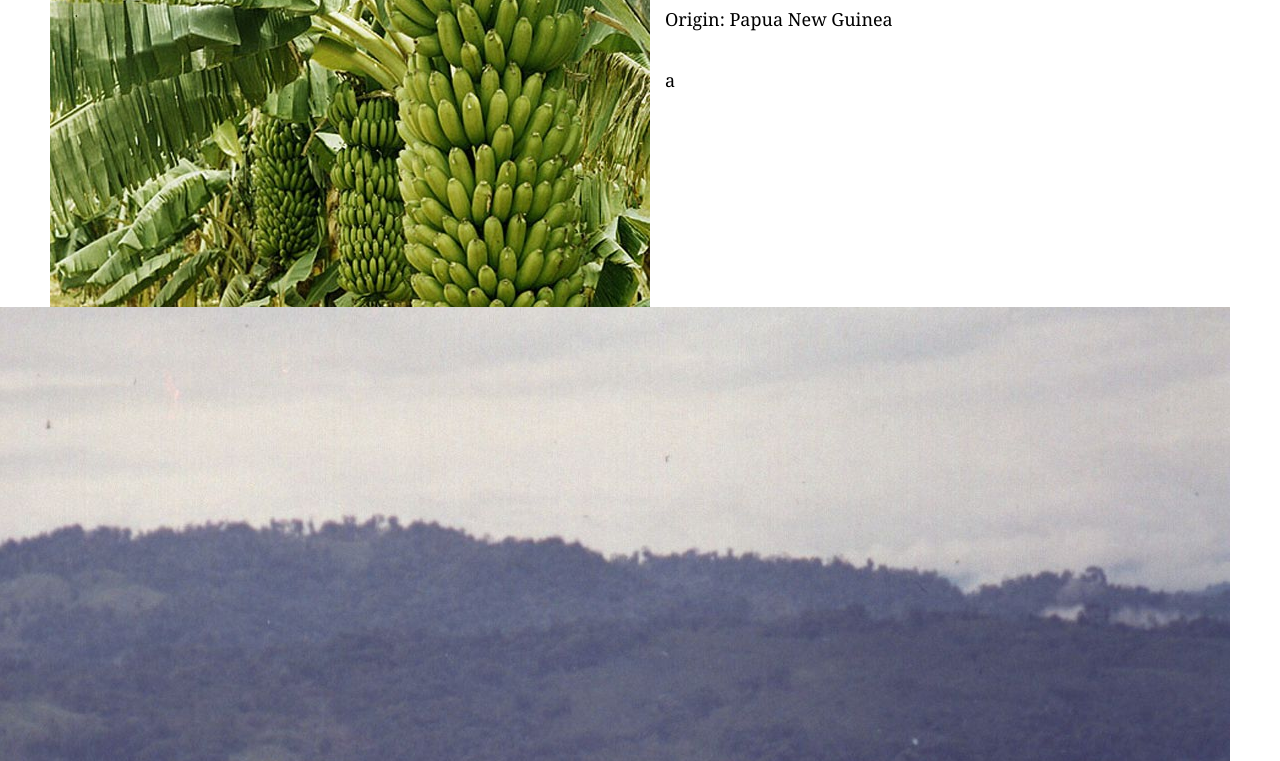
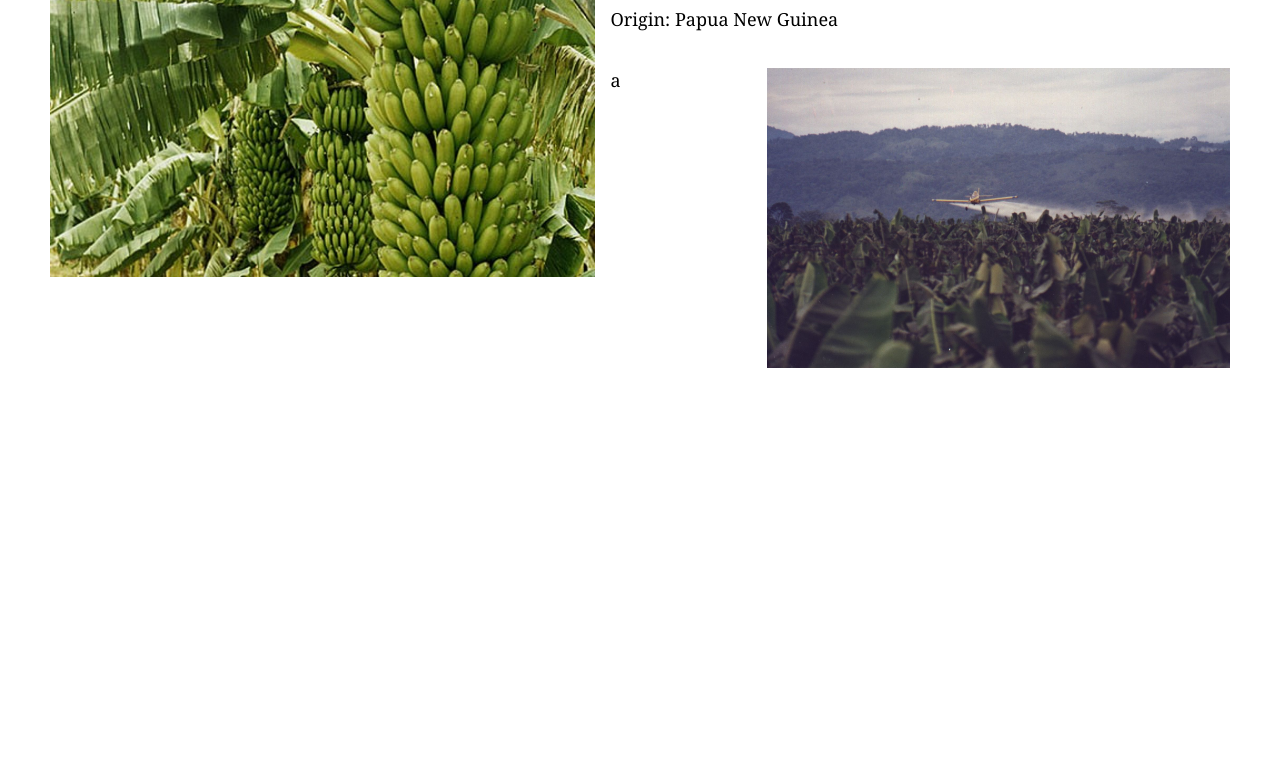
Before and after one commit to sagarwal-atg/banana, a website: page production.html in a window 1280 px wide. Shown: the part 151-912 px from the top of the page. After the commit the page ends 800 px from the top, so only its background shows below. Drawn offline with nearby package versions, Linux system fonts and the light colour scheme.

Commit message:
production

```diff
--- a/css/main.css
+++ b/css/main.css
@@ -181,3 +181,14 @@ table td .gridOBJ.laos {
 table td .gridOBJ.laos:hover {
   background-image: url('../img/LaosS.png');
 }
+
+img.rightVanaspati {
+    float: right;
+    max-height: 300px;
+}
+
+
+img.leftVanaspati {
+    float: left;
+    max-height: 300px;
+}
--- a/production.html
+++ b/production.html
@@ -42,14 +42,14 @@
 
         <p>
           <!-- Edit Image source here. There is a 300px limit on height set in CSS -->
-          <img src='img/banana1.jpg' align='left' style='margin-right: 15px'>
+          <img class='leftVanaspati' src='img/banana1.jpg' align='left' style='margin-right: 15px'>
           <h4>Crop History</h4>
             Origin:
             Papua New Guinea
         </p>
         <br>
         <p>
-          <img src='img/banana.jpg' align='right'>
+          <img class='rightVanaspati' src='img/banana.jpg' align='right'>
           a
         </p>
 
```
